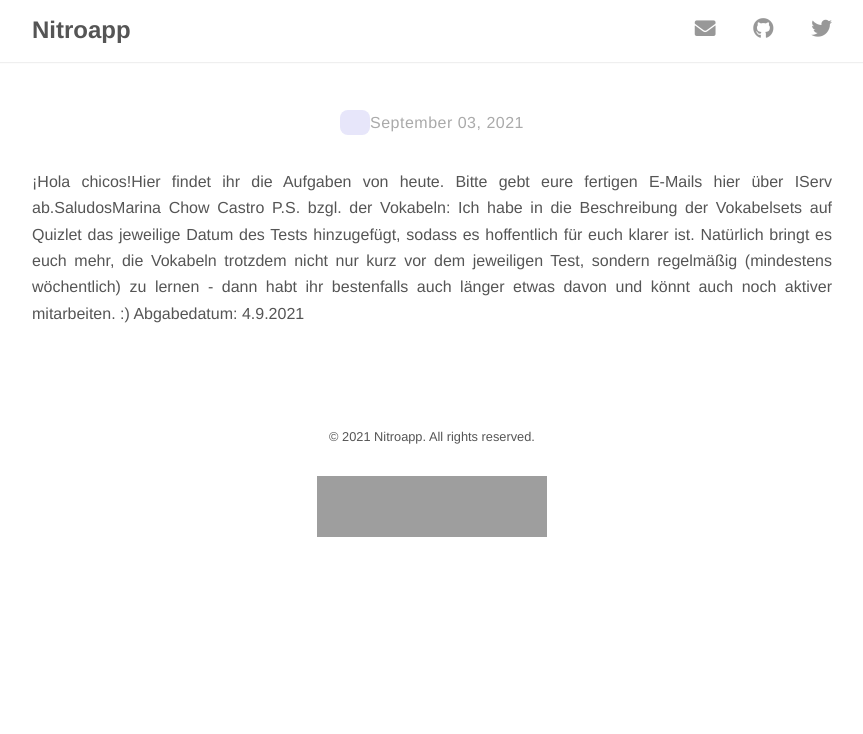
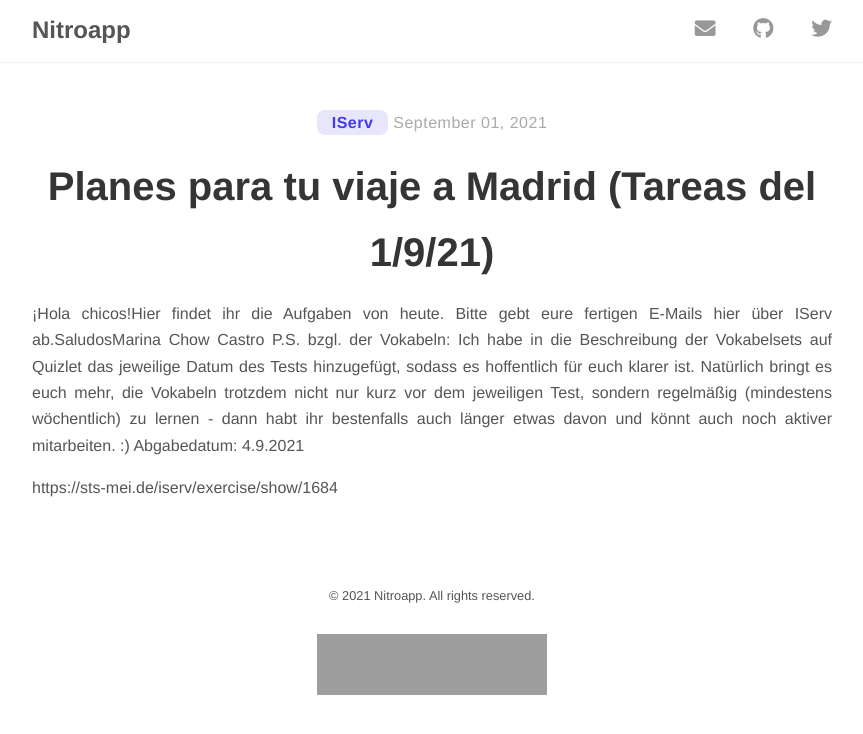
Before and after one commit to cns-nitroapp/blog, a Jekyll site: the page built from _posts/2021-9-1-1684.md, in a window 1280 px wide. Shown: the top 734 px of the page, without its empty margins (208-1071 px from the left). Built offline with Jekyll 4.4.1, drawn with Linux system fonts in a browser that asks for light colours; nearby versions of some CDN libraries; our own code applies the rules of GitHub Pages for plain Markdown files; part of the change alters nothing that is shown; grey boxes are pictures that could not be loaded.

Commit message:
committing files

```diff
--- a/_posts/2021-9-1-1684.md
+++ b/_posts/2021-9-1-1684.md
@@ -4,7 +4,7 @@ title: "Planes para tu viaje a Madrid (Tareas del 1/9/21)"
 author: [IServ]
 start-date: "2021-9-1"
 end-date: "2021-9-4"
-"link: "https://sts-mei.de/iserv/exercise/show/1684"
+link: "https://sts-mei.de/iserv/exercise/show/1684"
 ---
 ¡Hola chicos!Hier findet ihr die Aufgaben von heute. Bitte gebt eure fertigen E-Mails hier über IServ ab.SaludosMarina Chow Castro P.S. bzgl. der Vokabeln: Ich habe in die Beschreibung der Vokabelsets auf Quizlet das jeweilige Datum des Tests hinzugefügt, sodass es hoffentlich für euch klarer ist. Natürlich bringt es euch mehr, die Vokabeln trotzdem nicht nur kurz vor dem jeweiligen Test, sondern regelmäßig (mindestens wöchentlich) zu lernen - dann habt ihr bestenfalls auch länger etwas davon und könnt auch noch aktiver mitarbeiten. :)
 Abgabedatum: 4.9.2021
```
